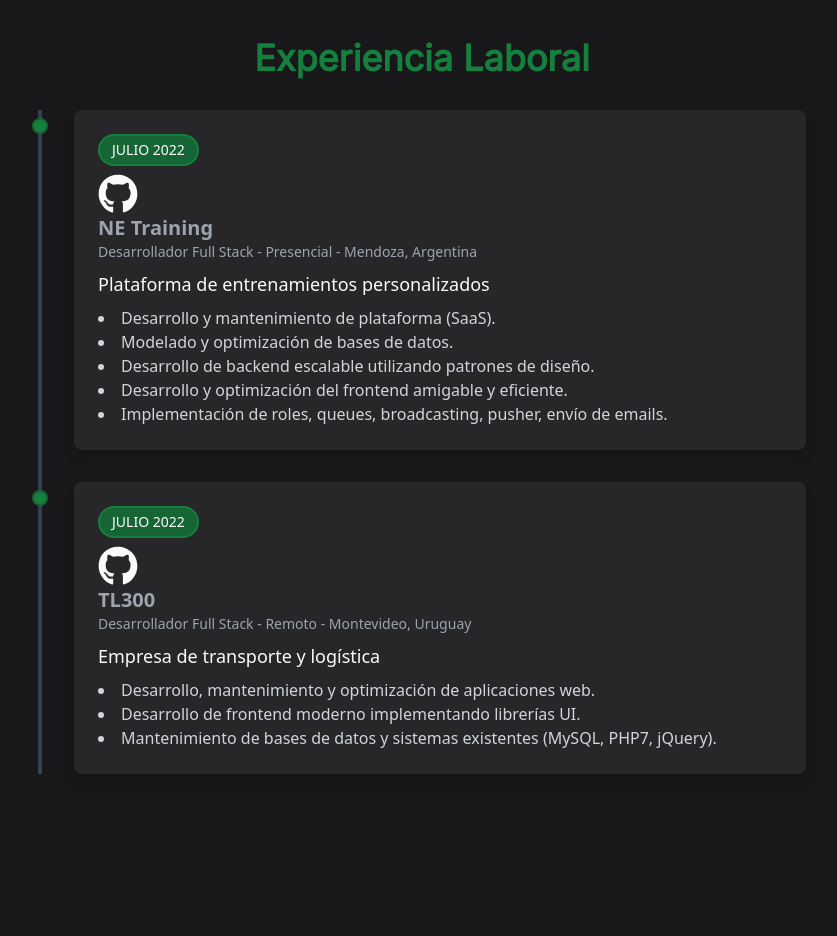
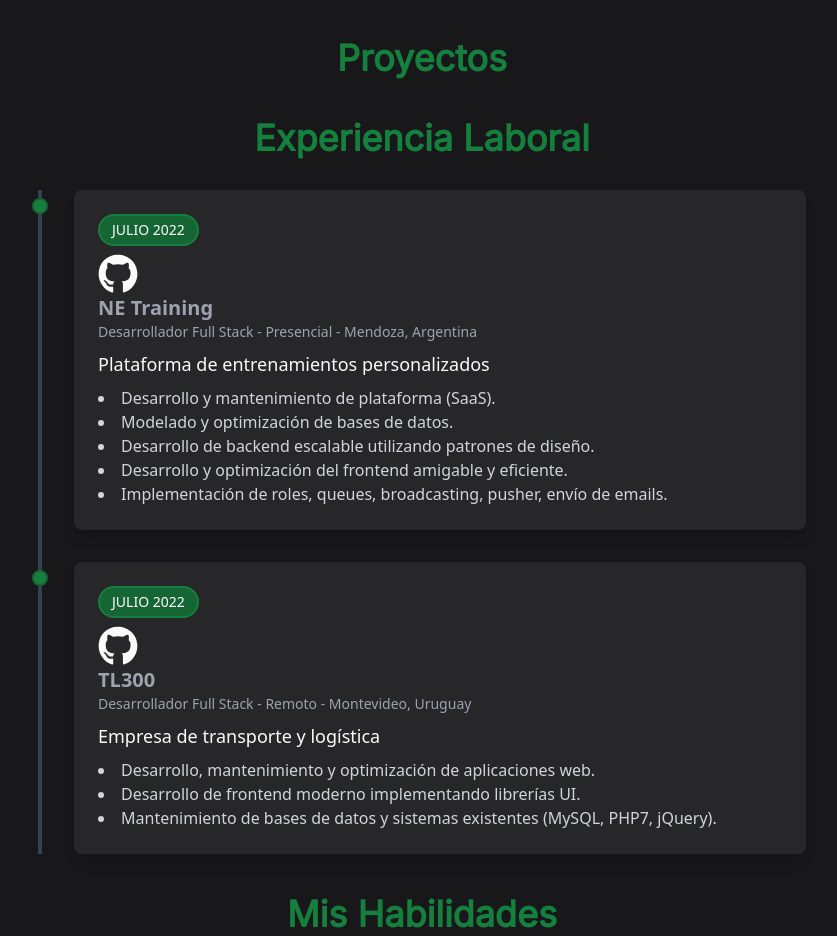
Before and after one commit to DilanGerber/portfolio-dilan, a Next.js app: page / in a window 1280 px wide. Shown: the part 392-1328 px from the top of the page, without its empty margins (218-1055 px from the left). Before the commit the page ends 1198 px from the top, so only its background shows below. Built offline with nearby package versions, Linux system fonts and the light colour scheme.

Commit message:
estructura inicial de todo

```diff
--- a/src/app/page.js
+++ b/src/app/page.js
@@ -1,5 +1,7 @@
 import Experience from "@/components/home/experience/Experience";
 import Landing from "@/components/home/Landing";
+import Projects from "@/components/home/projects/Projects";
+import Skills from "@/components/home/Skills";
 import ThemeSwitcher from "@/components/theme/ThemeSwitcher";
 
 export default function Home() {
@@ -7,7 +9,9 @@ export default function Home() {
     <div className=" ">
       <ThemeSwitcher/>
       <Landing />
+      <Projects />
       <Experience />
+      <Skills />
     </div>
   );
 }
--- /dev/null
+++ b/src/components/home/Skills.jsx
@@ -0,0 +1,11 @@
+import React from 'react'
+
+const Skills = () => {
+  return (
+    <section className=' relative px-4 mt-10 max-w-[1000px] mx-auto'>
+        <h2 className="text-3xl lg:text-4xl font-bold font-inter text-green-700 text-center">Mis Habilidades</h2>
+    </section>
+  )
+}
+
+export default Skills
--- /dev/null
+++ b/src/components/home/projects/Projects.jsx
@@ -0,0 +1,11 @@
+import React from 'react'
+
+const Projects = () => {
+  return (
+    <section className=' relative px-4 mt-10 max-w-[1000px] mx-auto'>
+        <h2 className="text-3xl lg:text-4xl font-bold font-inter text-green-700 text-center">Proyectos</h2>
+    </section>
+  )
+}
+
+export default Projects
```
Also changed, not shown: src/components/home/projects/Projects.data.js (added).
